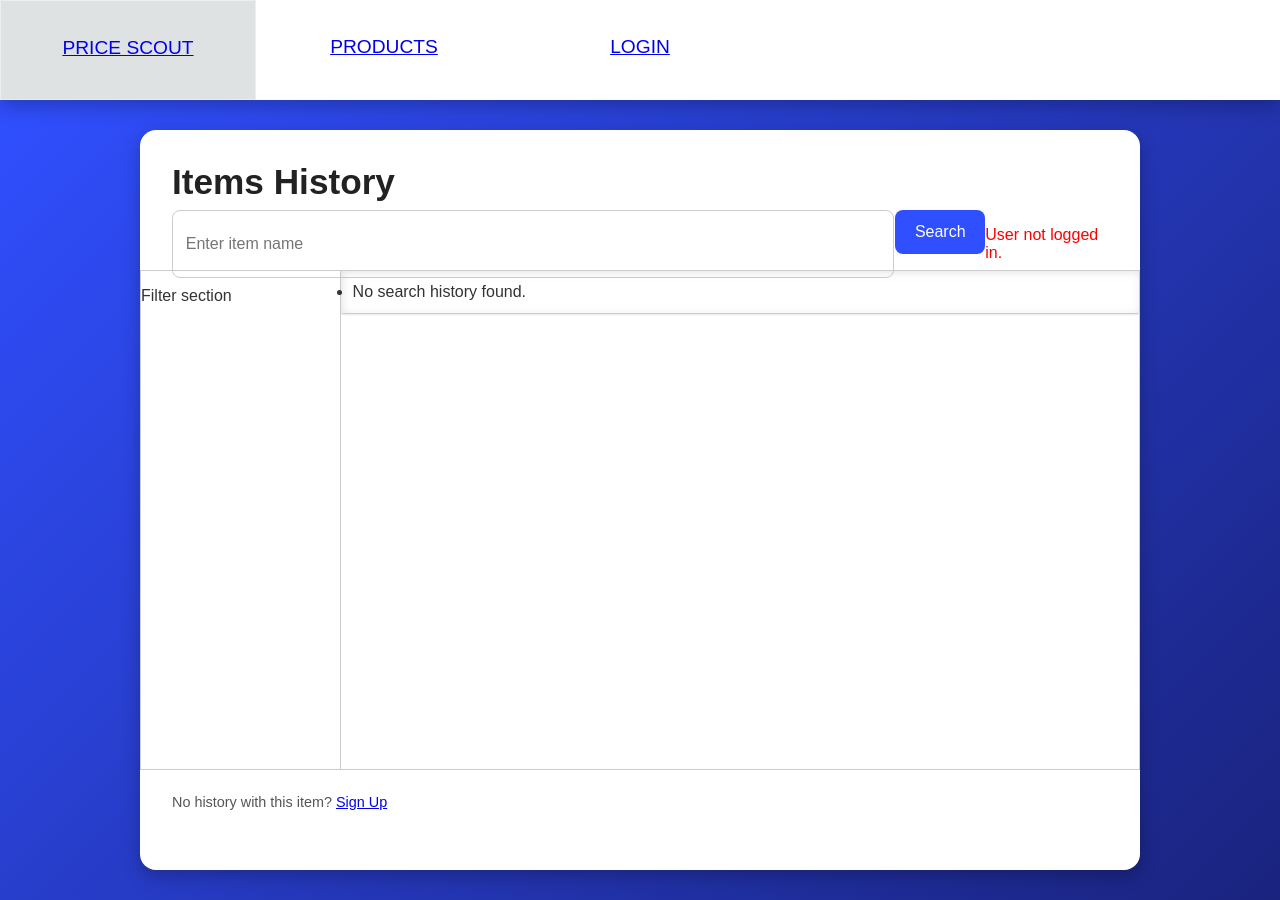
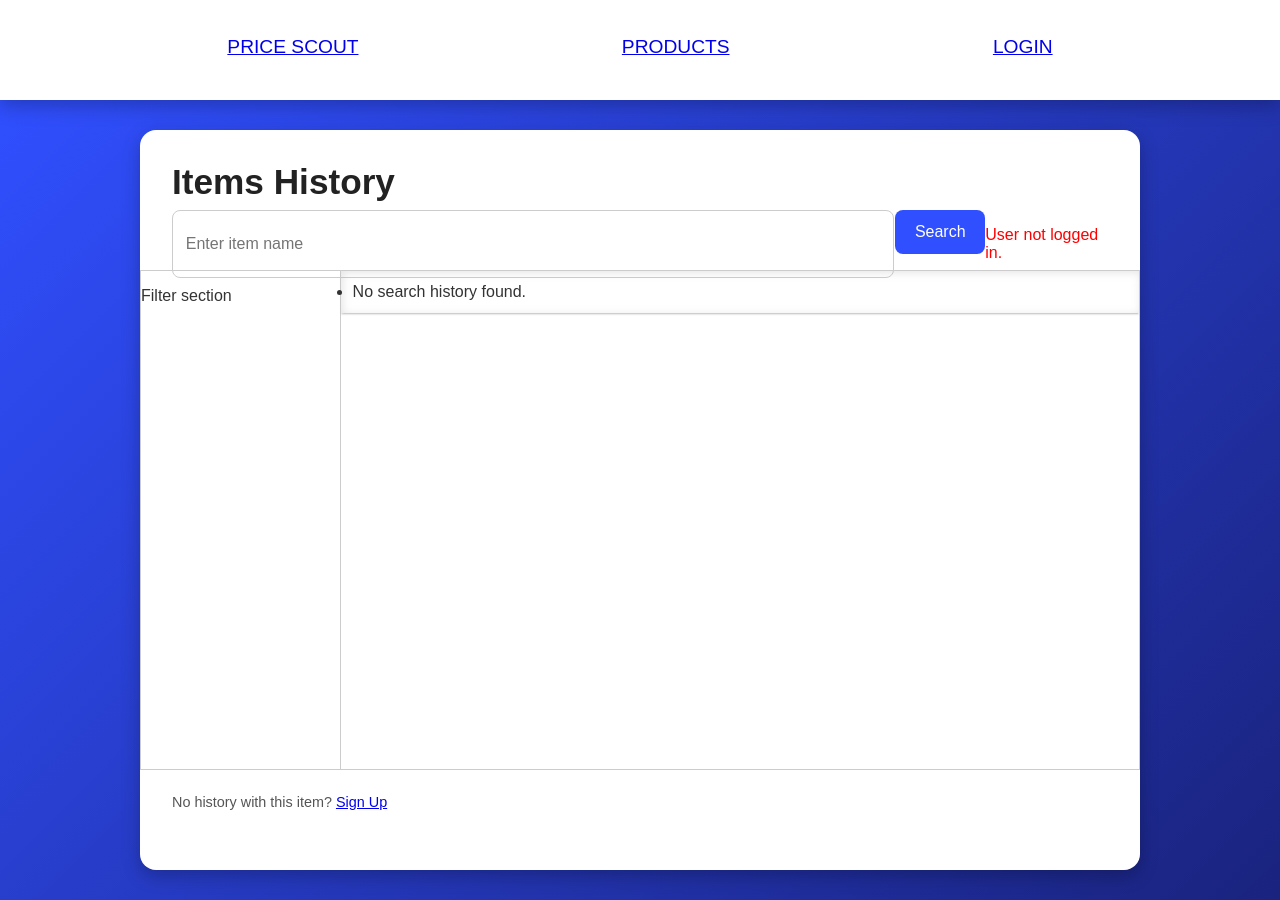
Before and after one commit to datasheng/csc33600-repo-aspirationless, a React (Create React App) app in the folder frontend/: page /search_history in a window 1280 px wide. Built offline with nearby package versions, Linux system fonts and the light colour scheme.

Commit message:
Update search-history.css

```diff
--- a/frontend/src/pages/search-history.css
+++ b/frontend/src/pages/search-history.css
@@ -27,9 +27,11 @@
     list-style-type: none;
     padding: 0px;
     margin: 0px;
-    display: grid;
-    grid-template-columns: 20% 20% 20% 20% 20%;
+    display: flex;
+    flex-direction: row;
+    justify-content: space-evenly;
 
+    text-decoration: none;
 
 }
 .main-navbar li {
@@ -38,11 +40,16 @@
     font-size: larger;
     font-weight: 500;
     color: #1a237e;
+    text-decoration: none;
+}
+.main-navbar li:link {
+    text-decoration: none;
 }
 .main-navbar li:hover {
     background: #dee2e2;
     border: 1px solid #eeeeee;
     color: #1436ca;
+    text-decoration: none;
 }
 
 
```
